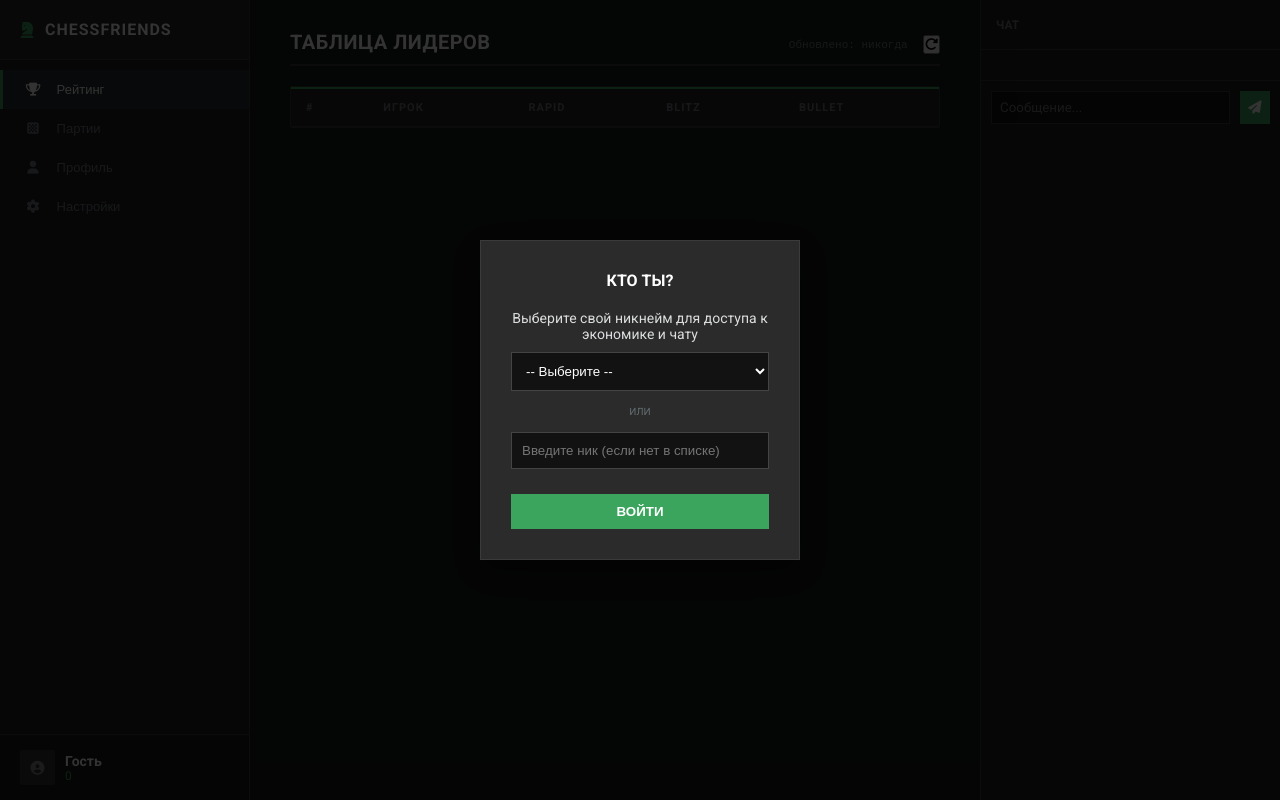
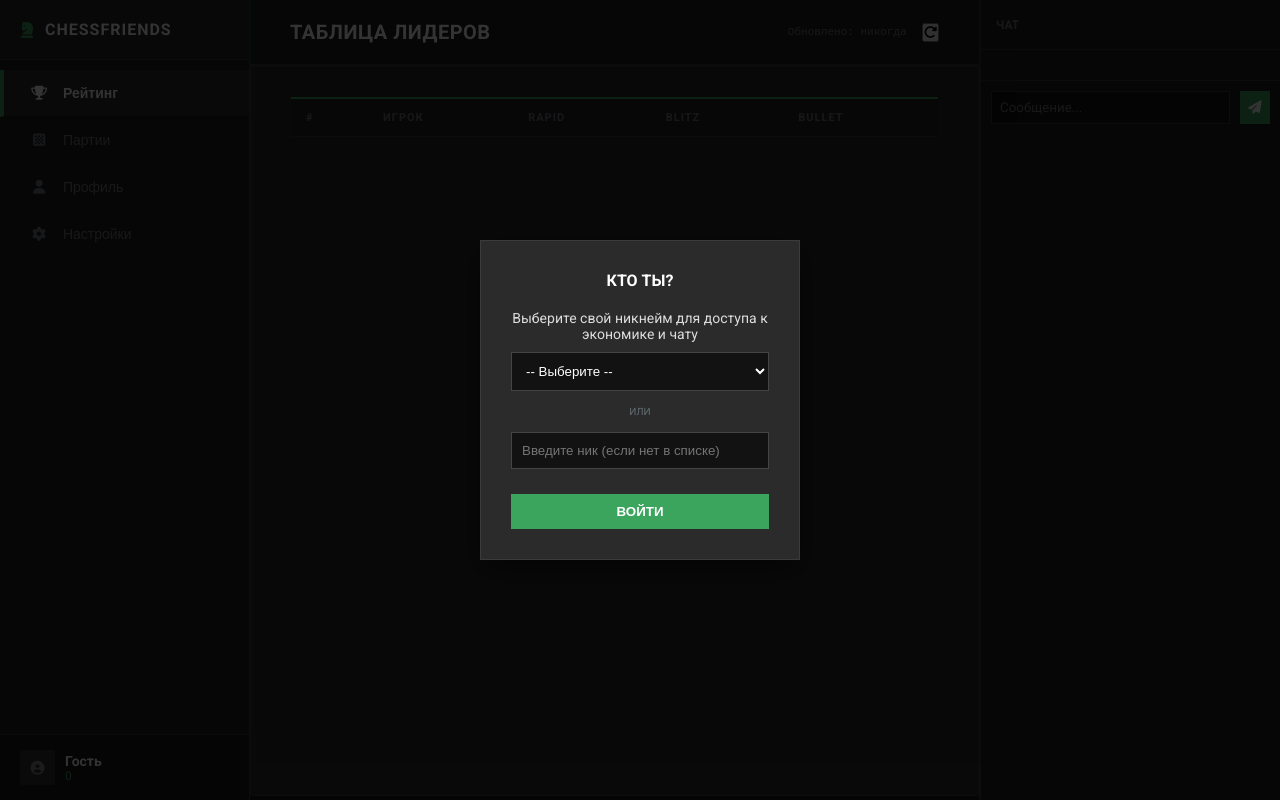
Before and after one commit to Artigg0707/chess-com-friend, a plain HTML site: page index.html in a window 1280 px wide. Drawn offline with Linux system fonts and the light colour scheme; no server answers.

Commit message:
style update and oorganomic

```diff
--- a/index.html
+++ b/index.html
@@ -74,7 +74,7 @@
                 </label>
             </div>
 
-            <div class="table-container">
+            <div class="table-container scrollable-area">
                 <table class="leaderboard-table">
                     <thead>
                         <tr id="table-head-row">
@@ -107,7 +107,7 @@
                 </div>
             </header>
 
-            <div id="games-list" class="games-grid">
+            <div id="games-list" class="games-grid scrollable-area">
                 <!-- Games populated by JS -->
             </div>
         </section>
@@ -121,7 +121,7 @@
                 </select>
             </header>
 
-            <div class="profile-layout">
+            <div class="profile-layout scrollable-area">
                 <div class="profile-card-large" id="profile-card-container">
                     <!-- Profile Content JS -->
                 </div>
@@ -134,7 +134,7 @@
                 <h1>Управление</h1>
             </header>
 
-            <div class="admin-panel">
+            <div class="admin-panel scrollable-area">
                 <div class="add-friend-form">
                     <input type="text" id="new-username" placeholder="Lichess Username">
                     <button id="add-friend-btn" class="add-btn">Добавить</button>
--- a/style.css
+++ b/style.css
@@ -38,15 +38,17 @@ body {
 
 .app-container {
     display: flex;
-    height: 100%;
-    width: 100%;
+    height: 100vh;
+    width: 100vw;
     overflow: hidden;
+    background: #18191c;
 }
 
 /* --- TABS LOGIC (FIXED) --- */
 .tab-content {
     display: none;
-    animation: fadeIn 0.2s ease-in-out;
+    height: 100%; /* Take full height */
+    overflow-y: auto; /* Scroll inside tab if needed */
 }
 
 .tab-content.active {
@@ -94,27 +96,30 @@ body {
 
 .nav-btn {
     width: 100%;
-    padding: 12px 20px;
+    padding: 15px 25px; /* Bigger padding */
     background: transparent;
     border: none;
+    border-bottom: 1px solid #252525;
     color: var(--text-muted);
     text-align: left;
     cursor: pointer;
-    font-size: 13px;
+    font-size: 14px;
     font-weight: 500;
-    transition: all 0.1s;
-    border-left: 3px solid transparent;
+    transition: all 0.2s;
+    border-left: 4px solid transparent;
 }
 
 .nav-btn:hover {
-    background: #262626;
+    background: #252525;
     color: var(--text-main);
+    padding-left: 30px; /* Slide effect */
 }
 
 .nav-btn.active {
-    background: #282b30;
+    background: #2b2b2b;
     color: var(--text-highlight);
     border-left-color: var(--accent-color);
+    font-weight: bold;
 }
 
 .nav-btn i {
@@ -166,19 +171,41 @@ body {
 /* --- MAIN AREA --- */
 .main-content {
     flex: 1;
-    background: #18191c; /* Discord-like dark */
+    background: #18191c;
+    overflow: hidden;
+    padding: 0;
+    position: relative;
+    border-right: 1px solid var(--border-color);
+    display: flex;
+    flex-direction: column;
+}
+
+.content-header {
+    background: #202225;
+    padding: 20px 40px;
+    display: flex;
+    justify-content: space-between;
+    align-items: center;
+    border-bottom: 2px solid var(--border-color);
+    margin-bottom: 0;
+    flex-shrink: 0;
+}
+
+.scrollable-area {
+    padding: 30px 40px;
+    flex: 1;
     overflow-y: auto;
-    padding: 30px 40px;
 }
 
 /* Headers */
 .content-header {
+    background: #202225;
+    padding: 20px 40px;
     display: flex;
     justify-content: space-between;
-    align-items: flex-end;
-    margin-bottom: 20px;
+    align-items: center;
     border-bottom: 2px solid var(--border-color);
-    padding-bottom: 10px;
+    margin-bottom: 0;
 }
 
 .content-header h1 {
@@ -675,3 +702,5 @@ body {
 .watch-btn:hover { color: var(--text-highlight); }
 
 .leaderboard-table th { border-top: 2px solid var(--accent-color); letter-spacing: 1px; }
+
+.scrollable-area { padding: 30px 40px; height: calc(100% - 70px); overflow-y: auto; }
```
